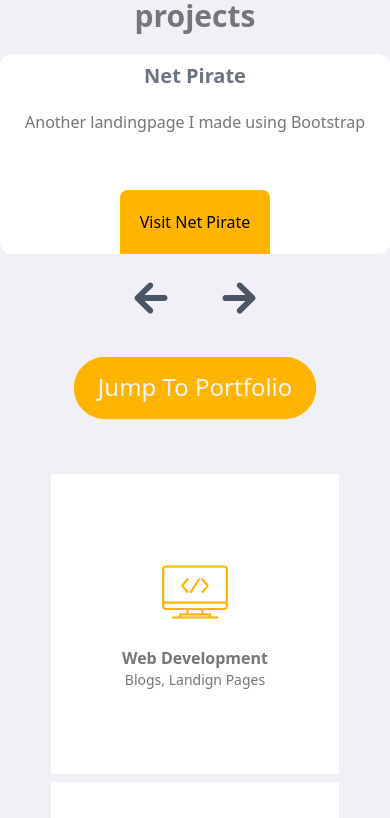
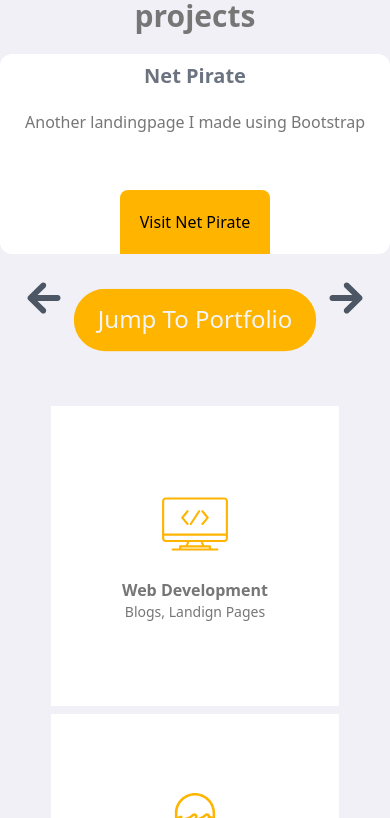
Before and after one commit to terry9737/portfolio_redesign, a Next.js app: page / in a window 390 px wide. Shown: the part 1579-2397 px from the top of the page. Built offline with nearby package versions, Linux system fonts and the light colour scheme.

Commit message:
Added the slider arrows on big screens

```diff
--- a/comps/Languages/Languages.js
+++ b/comps/Languages/Languages.js
@@ -17,7 +17,7 @@ const Languages = () => {
             A brief overview of my projects
           </h1>
           <Swiper
-            className="w-full"
+            className="w-full relative z-0"
             navigation={{ nextEl: ".next__btn", prevEl: ".prev__btn" }}
             spaceBetween={10}
             slidesPerView={1}
@@ -58,11 +58,11 @@ const Languages = () => {
                 );
               }
             })}
-            <div className="flex justify-center lg:hidden mt-5">
-              <IoMdArrowRoundBack className="prev__btn text-5xl cursor-pointer text-gray-600 dark:text-gray-200 dark:hover:text-gray-400 transition-colors duration-300" />
-              <IoMdArrowRoundForward className="next__btn text-5xl cursor-pointer ml-10 text-gray-600 dark:text-gray-200 dark:hover:text-gray-400 transition-colors duration-300" />
-            </div>
           </Swiper>
+          <div className="flex justify-between mt-5 w-full px-5 absolute top-4/4 z-20">
+            <IoMdArrowRoundBack className="prev__btn animate-pulse text-5xl cursor-pointer text-gray-600 dark:text-gray-200 dark:hover:text-gray-400 transition-colors duration-300" />
+            <IoMdArrowRoundForward className="next__btn animate-pulse text-5xl cursor-pointer ml-10 text-gray-600 dark:text-gray-200 dark:hover:text-gray-400 transition-colors duration-300" />
+          </div>
           <span className="flex justify-center items-center w-full overflow-hidden">
             <JumpingButton />
           </span>
```
